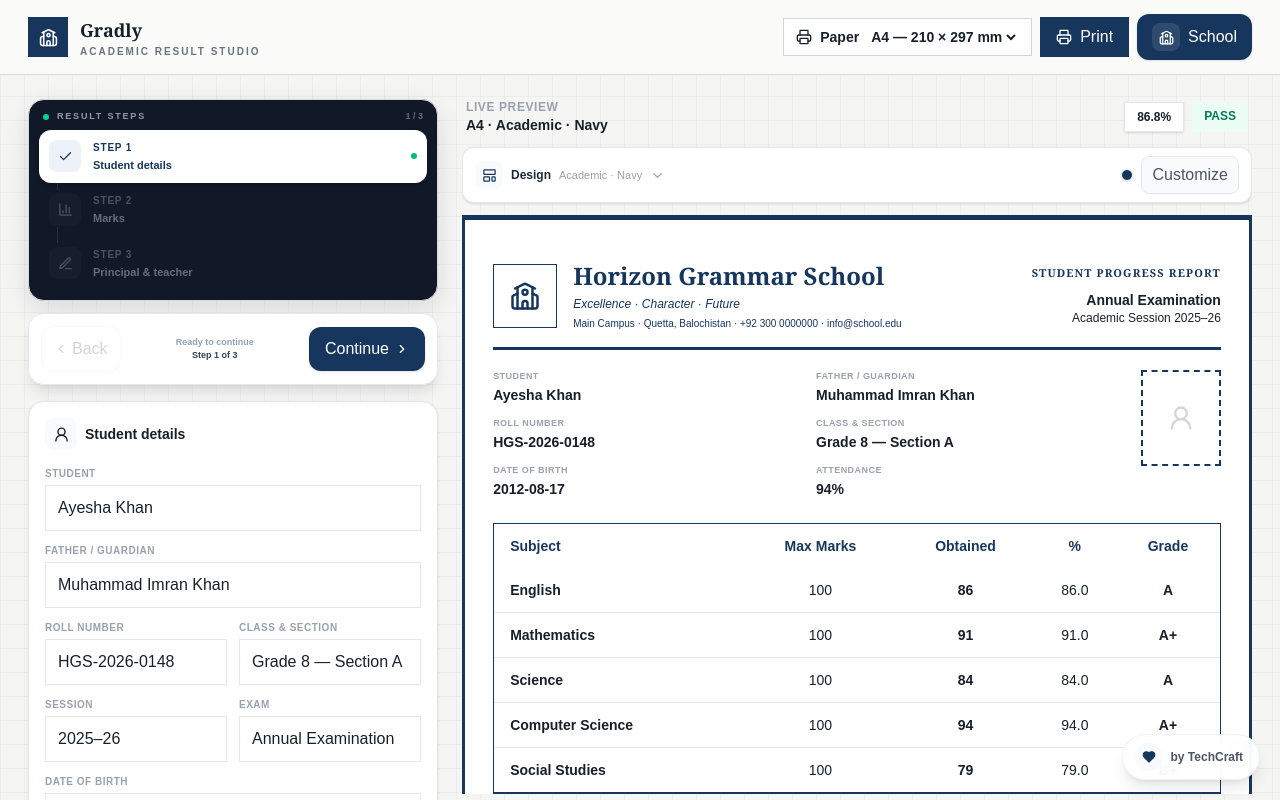
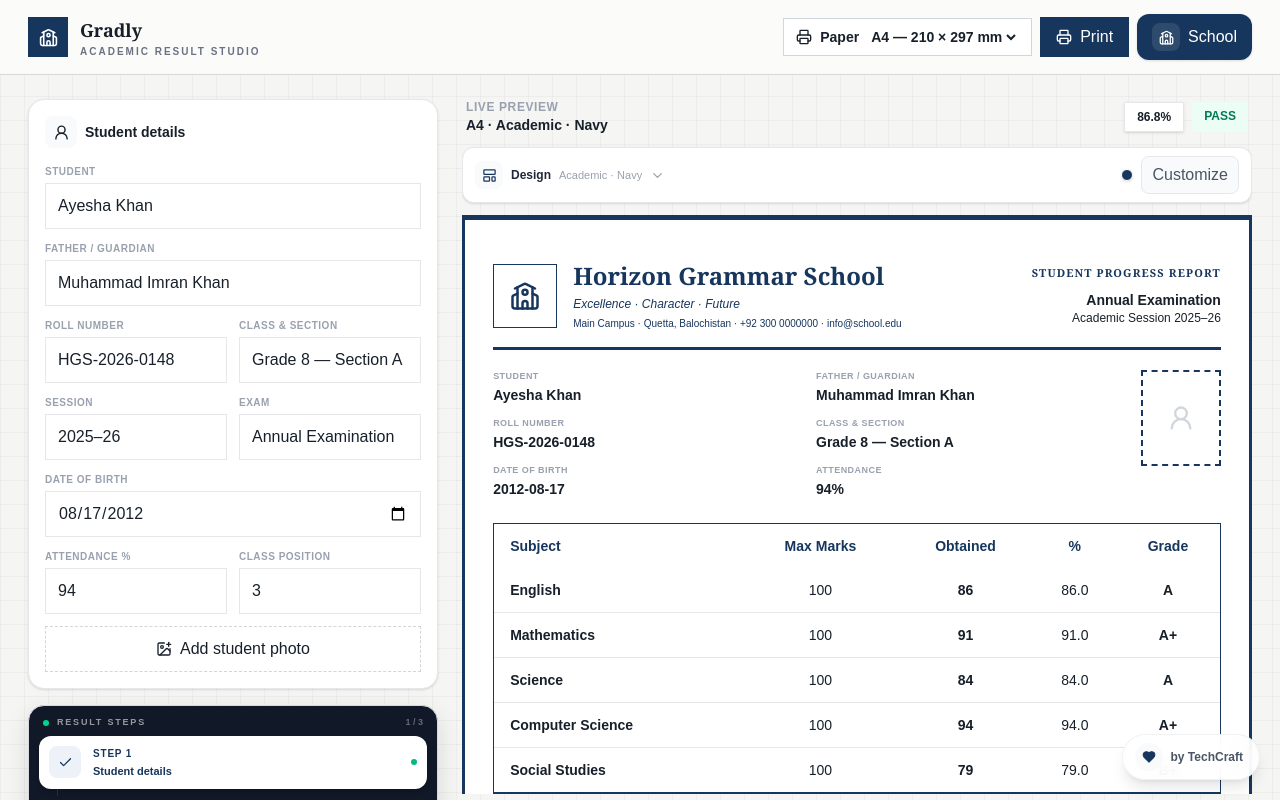
Before and after one commit to merajNizBaloch/gradly, a Next.js app: page / in a window 1280 px wide. Shown: the top 800 px of the page. Built offline with nearby package versions, Linux system fonts and the light colour scheme.

Commit message:
Fix result step navigation placement

```diff
--- a/src/app/globals.css
+++ b/src/app/globals.css
@@ -48,8 +48,26 @@ button { cursor: pointer; }
   background-color: transparent !important;
 }
 
-/* Hide only the legacy Design tab. Do not hide sidebar panels by child position. */
-[data-gradly-sidebar-tabs] button:nth-child(3) { display: none !important; }
+/* Result-step navigation belongs after the form, not above it. */
+section.no-print.space-y-4 > [data-gradly-sidebar-tabs-slot] {
+  display: contents !important;
+}
+
+section.no-print.space-y-4 {
+  display: flex !important;
+  flex-direction: column !important;
+}
+
+section.no-print.space-y-4 > [data-gradly-sidebar-tabs-slot] > [data-gradly-sidebar-tabs] {
+  order: 1;
+}
+
+section.no-print.space-y-4 > [data-gradly-sidebar-tabs-slot] > [data-gradly-step-navigation] {
+  order: 999 !important;
+  position: static !important;
+  margin-top: 1rem !important;
+  margin-bottom: 0 !important;
+}
 
 /* The full design library is replaced by the compact expandable control. */
 [data-gradly-hidden-design-library="true"] { display: none !important; }
```
